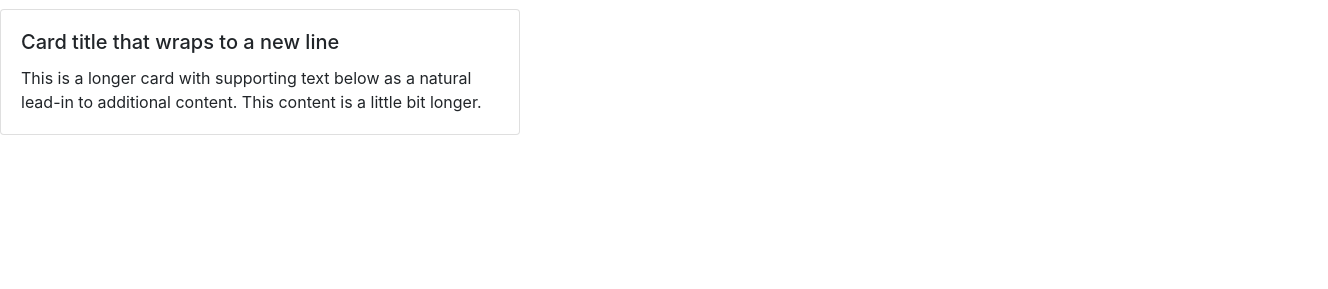
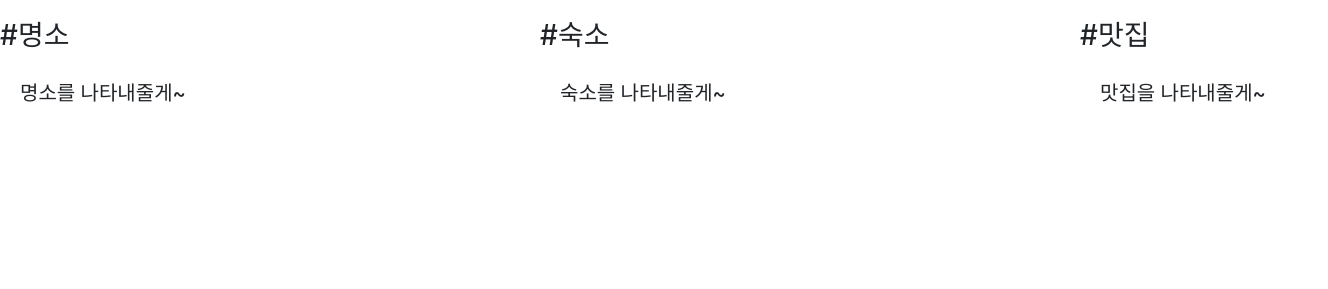
Before and after one commit to beadoer1/sparta_project, a Flask app: page / in a window 1600 px wide. Shown: the part 511-800 px from the top of the page, without its empty margins (0-1328 px from the left). Run offline with Flask 2, Linux system fonts and the light colour scheme; some libraries are stand-ins or nearby versions; some web fonts are replaced.

Commit message:
show three things
show three things are famous place, accommodation, restaurant)

```diff
--- a/app.py
+++ b/app.py
@@ -11,23 +11,65 @@ client = MongoClient('localhost', 27017)
 db = client.dbsparta
 
 # HTML을 주는 부분
+
+
 @app.route('/')
 def home():
     return render_template('index.html')
 
+    # POST 값을 이용해 검색어를 받아 검색결과를 return
+
+
+@app.route('/api/play', methods=['POST'])
+def plays_list():
+    # 네이버 API JSON 형식으로 받기
+    # keyword = request.form['title_give'] 형식을 이용 POST 요청값을 검색어에 반영
+    location_receive = request.form['location_give']
+    url = "https://openapi.naver.com/v1/search/local?query=" + location_receive + "명소" + "&display=5" + "&sort=comment"  # 검색어 삽입 및 '맛집'과 조건들 삽입하여 검색
+    client_id = ""
+    client_secret = ""
+    result0 = requests.get(urlparse(url).geturl(), headers={
+                           "X-Naver-Client-Id": client_id, "X-Naver-Client-Secret": client_secret})  # 검색결과(requests 함수 사용)
+    data0 = result0.json()  # 결과값을 json으로 나타내어 data에 저장
+    nolja = data0['items']  # data 내 items 항목만 bob에 저장
+    print(nolja)
+    return jsonify({'result': 'success', 'plays_list': nolja})
+
 # POST 값을 이용해 검색어를 받아 검색결과를 return
+
+
 @app.route('/api/food', methods=['POST'])
 def foods_list():
     # 네이버 API JSON 형식으로 받기
     # keyword = request.form['title_give'] 형식을 이용 POST 요청값을 검색어에 반영
     location_receive = request.form['location_give']
-    url = "https://openapi.naver.com/v1/search/local?query=" + location_receive + " 맛집" + "&display=30" + "&sort=comment" # 검색어 삽입 및 '맛집'과 조건들 삽입하여 검색
+    url = "https://openapi.naver.com/v1/search/local?query=" + location_receive + " 맛집" + "&display=5" + "&sort=comment"  # 검색어 삽입 및 '맛집'과 조건들 삽입하여 검색
     client_id = ""
     client_secret = ""
-    result = requests.get(urlparse(url).geturl(), headers={"X-Naver-Client-Id": client_id, "X-Naver-Client-Secret": client_secret}) # 검색결과(requests 함수 사용)
-    data = result.json() # 결과값을 json으로 나타내어 data에 저장
-    bob = data['items'] # data 내 items 항목만 bob에 저장
-    return  jsonify({'result': 'success', 'foods_list': bob, 'msg':'떠나보자!!!!'})
+    result1 = requests.get(urlparse(url).geturl(), headers={
+                           "X-Naver-Client-Id": client_id, "X-Naver-Client-Secret": client_secret})  # 검색결과(requests 함수 사용)
+    data1 = result1.json()  # 결과값을 json으로 나타내어 data에 저장
+    bob = data1['items']  # data 내 items 항목만 bob에 저장
+    print(bob)
+    return jsonify({'result': 'success', 'foods_list': bob, 'msg': '떠나보자!!!!'})
+
+# POST 값을 이용해 검색어를 받아 검색결과를 return
+
+
+@app.route('/api/home', methods=['POST'])
+def homes_list():
+    # 네이버 API JSON 형식으로 받기
+    # keyword = request.form['title_give'] 형식을 이용 POST 요청값을 검색어에 반영
+    location_receive = request.form['location_give']
+    url = "https://openapi.naver.com/v1/search/local?query=" + location_receive + "숙소" + "&display=5" + "&sort=comment"  # 검색어 삽입 및 '맛집'과 조건들 삽입하여 검색
+    client_id = ""
+    client_secret = ""
+    result2 = requests.get(urlparse(url).geturl(), headers={
+                           "X-Naver-Client-Id": client_id, "X-Naver-Client-Secret": client_secret})  # 검색결과(requests 함수 사용)
+    data2 = result2.json()  # 결과값을 json으로 나타내어 data에 저장
+    jib = data2['items']  # data 내 items 항목만 bob에 저장
+    print(jib)
+    return jsonify({'result': 'success', 'homes_list': jib})
 
 
 if __name__ == '__main__':
--- a/templates/index.html
+++ b/templates/index.html
@@ -71,14 +71,79 @@
             font-weight: bold;
             color: lavender;
         }
+
+        .temp_search {
+            display: flex;
+            flex-direction: row;
+            flex-wrap: wrap;
+        }
+
+        .temp0 {
+            width: 520px;
+            margin: 10px 0px 0px 0px;
+        }
+
+        .temp1 {
+            width: 520px;
+            margin: 10px 0px 0px 20px;
+        }
+
+        .temp2 {
+            width: 520px;
+            margin: 10px 0px 0px 20px;
+        }
+
+        .tempc {
+            margin: 0px 0px 10px 0px;
+            border-radius: 15px;
+        }
     </style>
     <script>
 
-        function show_food() {
-            // 1. #food_box의 내부 html 태그를 모두 삭제
+        function show_everything() {
+            // 1. everything-box의 내부 html 태그를 모두 삭제
             $('#food-box').empty()
+            $('#home-box').empty()
+            $('#play-box').empty()
 
             let location = $('#location').val();
+
+            alert('떠나보자!!!');
+
+
+            // 2. 서버에 1) POST 방식으로, 2) /api/food 라는 주소로 검색어를 보내고 foods_list를 요청
+            $.ajax({
+                type: "POST",
+                url: "/api/play",
+                data: { location_give: location },
+                success: function (response) {
+                    // 3. 서버가 돌려준 foods_list를 foods라는 변수에 저장
+                    let plays = response['plays_list']
+
+                    // 4. for 문을 활용하여 food 배열의 요소를 차례대로 조회
+                    for (let i = 0; i < plays.length; i++) {
+                        let play = plays[i]
+                        // 5. food[i] 요소의 여러 값을 활용하여 지정
+                        let title = play['title']
+                        let link = play['link']
+                        let address = play['address']
+                        let telephone = play['telephone']
+
+                        // 6. 맛집 카드를 만듬
+                        let temp_html = `            <div class="card tempc">
+                <div class="card-body">
+                    <h5 class="card-title">${title}</h5>
+                    <p class="card-text">${address}</p>
+                    <p class="card-text">${link}</p>
+                </div>
+                </div>
+            </div>
+`
+                        // 7. #food-box에 temp_html을 붙임
+                        $('#play-box').append(temp_html)
+                    }
+                }
+            });
 
             // 2. 서버에 1) POST 방식으로, 2) /api/food 라는 주소로 검색어를 보내고 foods_list를 요청
             $.ajax({
@@ -88,23 +153,21 @@
                 success: function (response) {
                     // 3. 서버가 돌려준 foods_list를 foods라는 변수에 저장
                     let foods = response['foods_list']
-                    if (response['result'] == 'success') {
-                        alert(response['msg']);
-                    }
+
                     // 4. for 문을 활용하여 food 배열의 요소를 차례대로 조회
                     for (let i = 0; i < foods.length; i++) {
                         let food = foods[i]
                         // 5. food[i] 요소의 여러 값을 활용하여 지정
                         let title = food['title']
                         let link = food['link']
-                        let roadAddress = food['roadAddress']
+                        let address = food['address']
                         let telephone = food['telephone']
 
                         // 6. 맛집 카드를 만듬
-                        let temp_html = `            <div class="card">
+                        let temp_html = `            <div class="card tempc">
                 <div class="card-body">
                     <h5 class="card-title">${title}</h5>
-                    <p class="card-text">${roadAddress}</p>
+                    <p class="card-text">${address}</p>
                     <p class="card-text">${link}</p>
                 </div>
                 </div>
@@ -112,6 +175,40 @@
 `
                         // 7. #food-box에 temp_html을 붙임
                         $('#food-box').append(temp_html)
+                    }
+                }
+            });
+
+            // 2. 서버에 1) POST 방식으로, 2) /api/food 라는 주소로 검색어를 보내고 foods_list를 요청
+            $.ajax({
+                type: "POST",
+                url: "/api/home",
+                data: { location_give: location },
+                success: function (response) {
+                    // 3. 서버가 돌려준 foods_list를 foods라는 변수에 저장
+                    let homes = response['homes_list']
+
+                    // 4. for 문을 활용하여 food 배열의 요소를 차례대로 조회
+                    for (let i = 0; i < homes.length; i++) {
+                        let home = homes[i]
+                        // 5. food[i] 요소의 여러 값을 활용하여 지정
+                        let title = home['title']
+                        let link = home['link']
+                        let address = home['address']
+                        let telephone = home['telephone']
+
+                        // 6. 맛집 카드를 만듬
+                        let temp_html = `            <div class="card tempc">
+    <div class="card-body">
+        <h5 class="card-title">${title}</h5>
+        <p class="card-text">${address}</p>
+        <p class="card-text">${link}</p>
+    </div>
+    </div>
+</div>
+`
+                        // 7. #food-box에 temp_html을 붙임
+                        $('#home-box').append(temp_html)
                     }
                 }
             });
@@ -131,23 +228,49 @@
                     <input type="text" class="form-control" placeholder="여행지를 입력하세요." aria-label="Recipient's username"
                         aria-describedby="basic-addon2" id="location">
                     <div class="input-group-append">
-                        <button onclick="show_food()" class="btn btn-outline-primary" type="button">GO!</button>
+                        <button onclick="show_everything()" class="btn btn-outline-primary" type="button">GO!</button>
                     </div>
                 </div>
             </div>
         </div>
-
-        <div class="card-columns" id="food-box">
-            <div class="card">
-                <div class="card-body">
-                    <h5 class="card-title">Card title that wraps to a new line</h5>
-                    <p class="card-text">This is a longer card with supporting text below as a natural lead-in to
-                        additional
-                        content. This content is a little bit longer.</p>
+        <div class="temp_search">
+            <div class="temp0">
+                <div>
+                    <h3>#명소</h3>
+                </div>
+                <div class="tempc" id="play-box">
+                    <div class="card-body">
+                        <h5 class="card-title">명소를 나타내줄게~</h5>
+                        <p class="card-text"></p>
+                    </div>
+                </div>
+            </div>
+            <div class="temp1">
+                <div>
+                    <h3 text-alig>#숙소</h3>
+                </div>
+                <div class="tempc" id="home-box">
+                    <div class="card-body">
+                        <h5 class="card-title">숙소를 나타내줄게~</h5>
+                        <p class="card-text"></p>
+                    </div>
+                </div>
+            </div>
+            <div class="temp2">
+                <div>
+                    <h3 text-alig>#맛집</h3>
+                </div>
+                <div class="tempc" id="food-box">
+                    <div class="card-body">
+                        <h5 class="card-title">맛집을 나타내줄게~</h5>
+                        <p class="card-text"></p>
+                    </div>
                 </div>
             </div>
         </div>
     </div>
+    </div>
+
 </body>
 
 </html>
```
